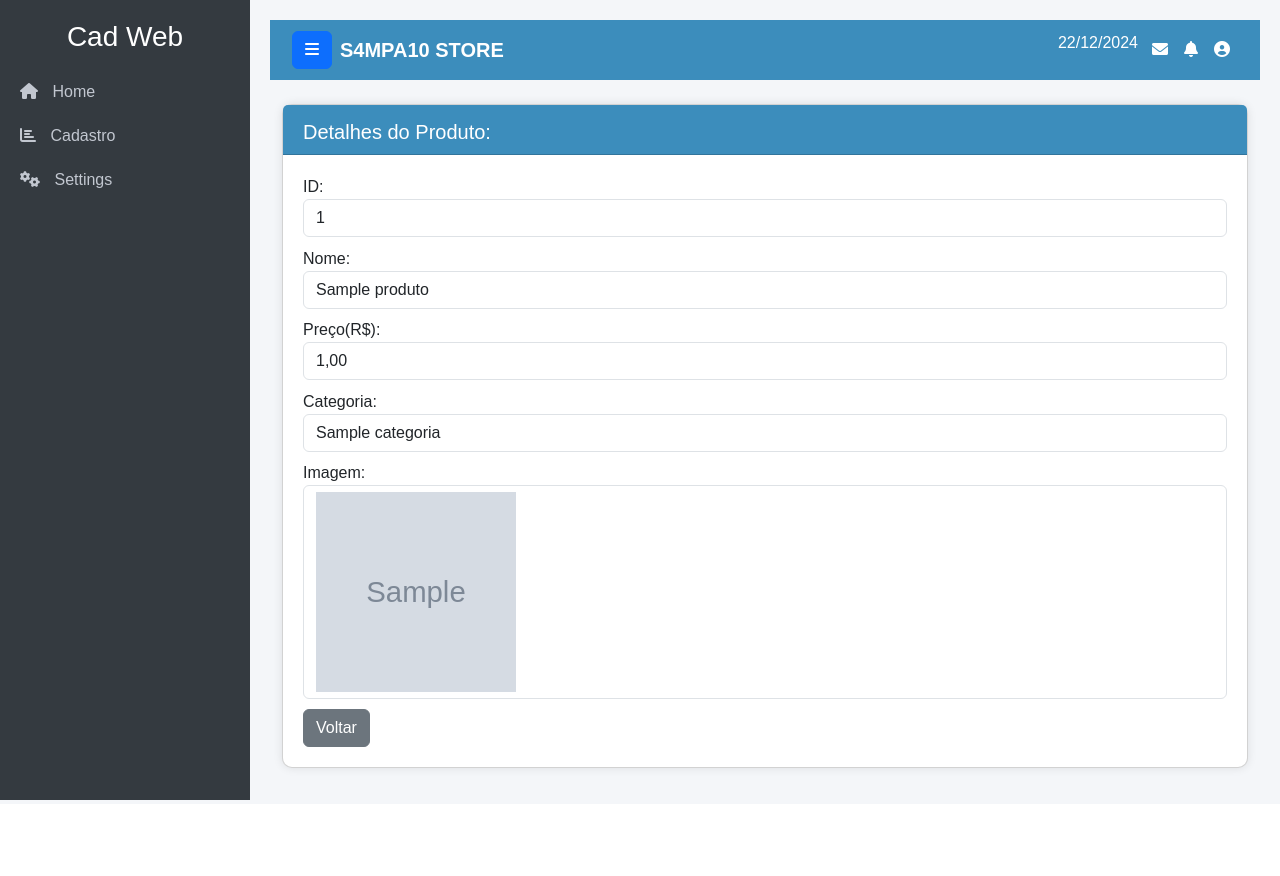
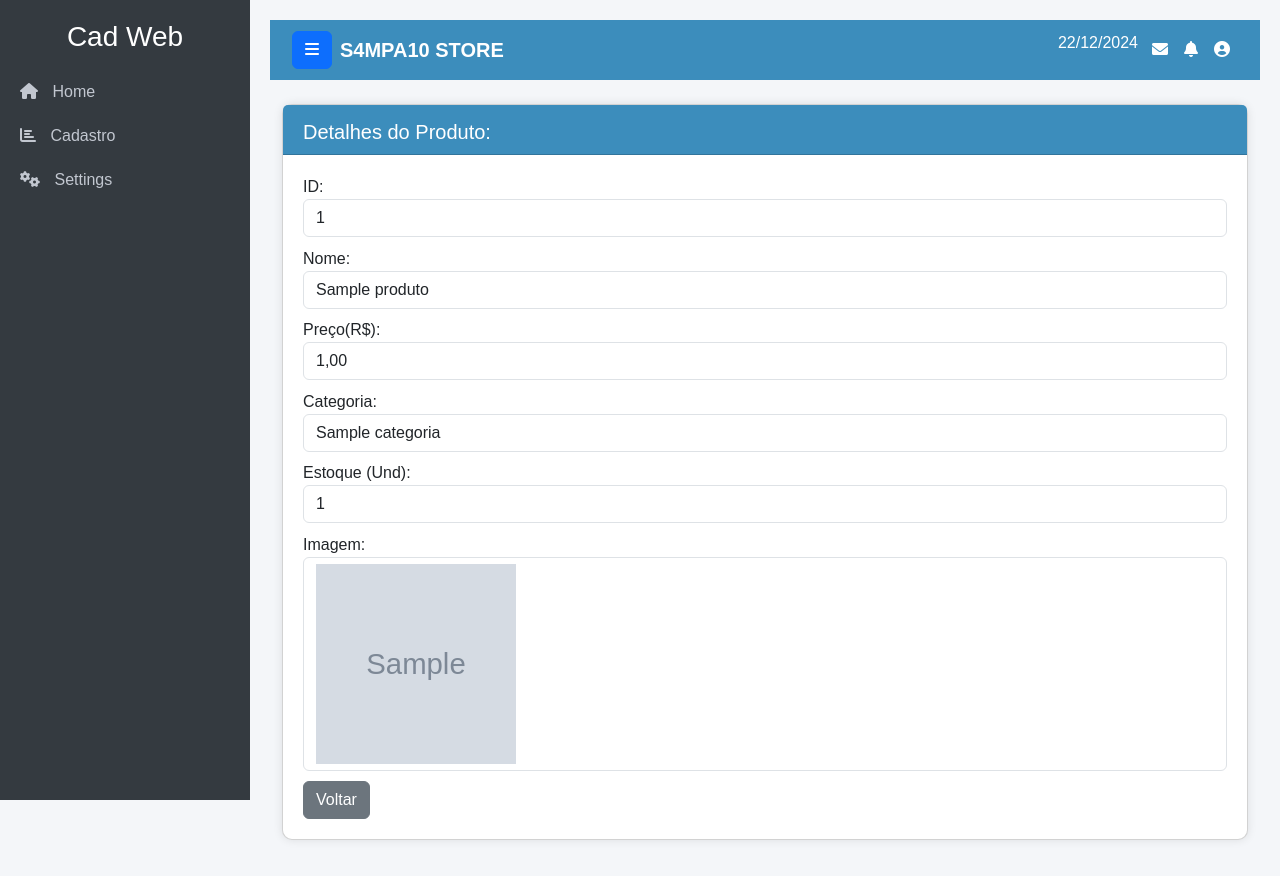
Before and after one commit to s4mpa10/cadweb, a Django app: page /detalhe_produto/1 in a window 1280 px wide. Before the commit the page ends 800 px from the top, so only its background shows below. Run offline with Django 4.2, Linux system fonts and the light colour scheme; tables that the repository leaves empty hold one stand-in row (values such as "Sample post"); grey boxes marked "Sample" are stand-in pictures; some libraries are stand-ins or nearby versions.

Commit message:
Adicionando estoque na tela de detalhes

```diff
--- a/templates/produto/detalhes.html
+++ b/templates/produto/detalhes.html
@@ -16,6 +16,9 @@
     <label for="id_ordem">Categoria:</label>
     <span class="form-control" style="margin-bottom: 0.6rem;">{{ produto.categoria }}</span>
 
+    <label for="id_ordem">Estoque (Und):</label>
+    <span class="form-control" style="margin-bottom: 0.6rem;">{{ produto.estoque.qtde }}</span>
+
     <label for="id_ordem">Imagem:</label>
     <span class="form-control" style="margin-bottom: 0.6rem;"><img src="{{ produto.img_base64 }}" width="200" height="200"></span>
 
```
